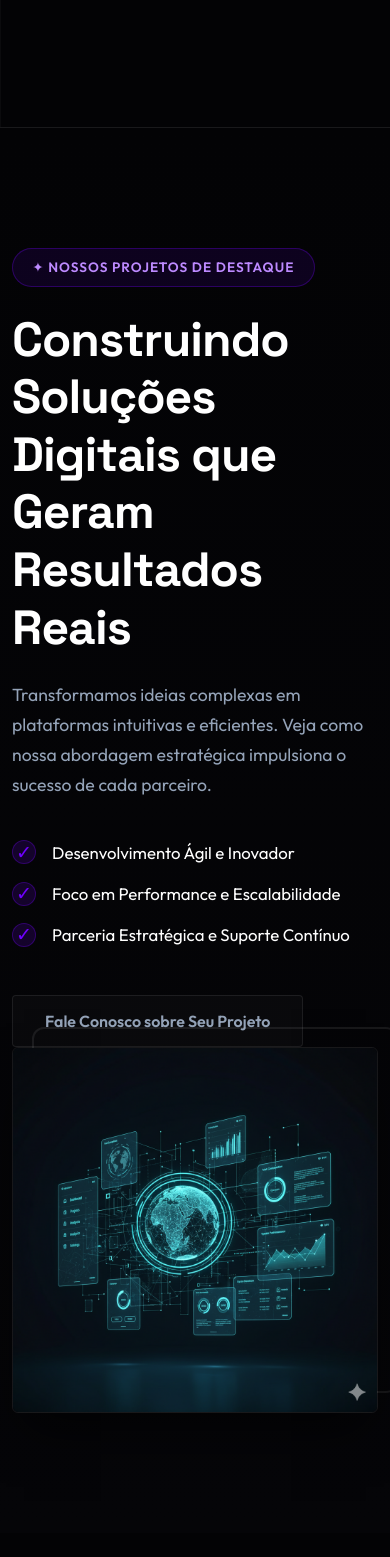
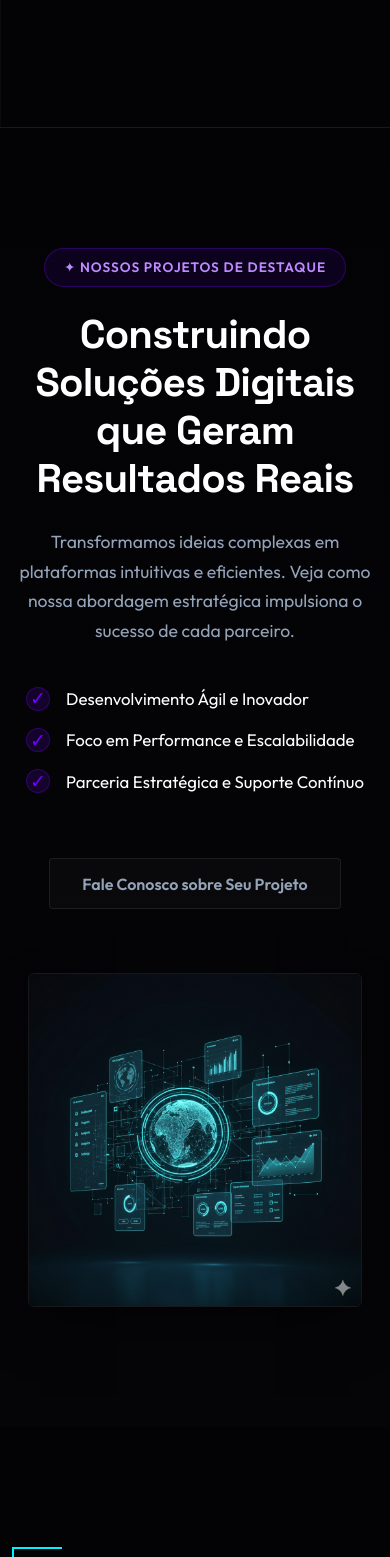
Before and after one commit to anderson190593/cortex-solucoes, a React (Vite) app: page / in a window 390 px wide. Shown: the part 3811-5368 px from the top of the page. Built offline with nearby package versions, Linux system fonts and the light colour scheme.

Commit message:
Update Portfolio.css

```diff
--- a/src/components/Portfolio/Portfolio.css
+++ b/src/components/Portfolio/Portfolio.css
@@ -10,10 +10,10 @@
 .portfolio-tag {
   display: inline-block;
   padding: 0.5rem 1.2rem;
-  background: rgba(112, 0, 255, 0.1); /* Fundo Roxo Transparente */
+  background: rgba(112, 0, 255, 0.1);
   border: 1px solid rgba(112, 0, 255, 0.3);
   border-radius: 50px;
-  color: #bd8aff; /* Lilás claro */
+  color: #bd8aff;
   font-weight: 600;
   font-size: 0.85rem;
   margin-bottom: 1.5rem;
@@ -71,31 +71,41 @@
 /* Imagem do Case */
 .portfolio-visual {
   position: relative;
-}
-
-/* Elemento decorativo atrás da imagem */
-.portfolio-visual::before {
-  content: '';
-  position: absolute;
-  top: -20px;
-  right: -20px;
-  width: 100%;
-  height: 100%;
-  border: 2px solid var(--border-subtle);
-  border-radius: 12px;
-  z-index: 0;
+  /* REMOVIDO: O ::before que criava a borda extra foi deletado daqui para limpar o visual */
 }
 
 .portfolio-visual .img-fluid {
   position: relative;
   z-index: 1;
   border-radius: 12px;
-  border: 1px solid var(--border-subtle);
-  box-shadow: 0 25px 50px -12px rgba(0, 0, 0, 0.7);
+  border: 1px solid var(--border-subtle); /* Borda sutil padrão, igual às outras */
+  box-shadow: 0 25px 50px -12px var(--shadow-color);
   transition: transform 0.4s ease;
 }
 
 .portfolio-visual:hover .img-fluid {
-  transform: scale(1.02) translate(-5px, -5px); /* Efeito de "descolar" do fundo */
+  transform: scale(1.02) translateY(-5px); /* Efeito de "descolar" do fundo */
   border-color: var(--secondary);
 }
+
+/* --- RESPONSIVIDADE (Correção do Layout Mobile) --- */
+@media (max-width: 991px) {
+  .portfolio-section {
+    text-align: center; /* Centraliza textos */
+  }
+
+  .portfolio-checks {
+    display: inline-block; /* Mantém os checks alinhados visualmente */
+    text-align: left;
+  }
+
+  /* AQUI ESTÁ A CORREÇÃO DA SOBREPOSIÇÃO */
+  .portfolio-visual {
+    margin-top: 4rem; /* Empurra a imagem para baixo, separando do botão */
+    padding: 0 1rem;  /* Garante que não encoste nas bordas da tela */
+  }
+
+  .portfolio-title {
+    font-size: 2.5rem;
+  }
+}
```
